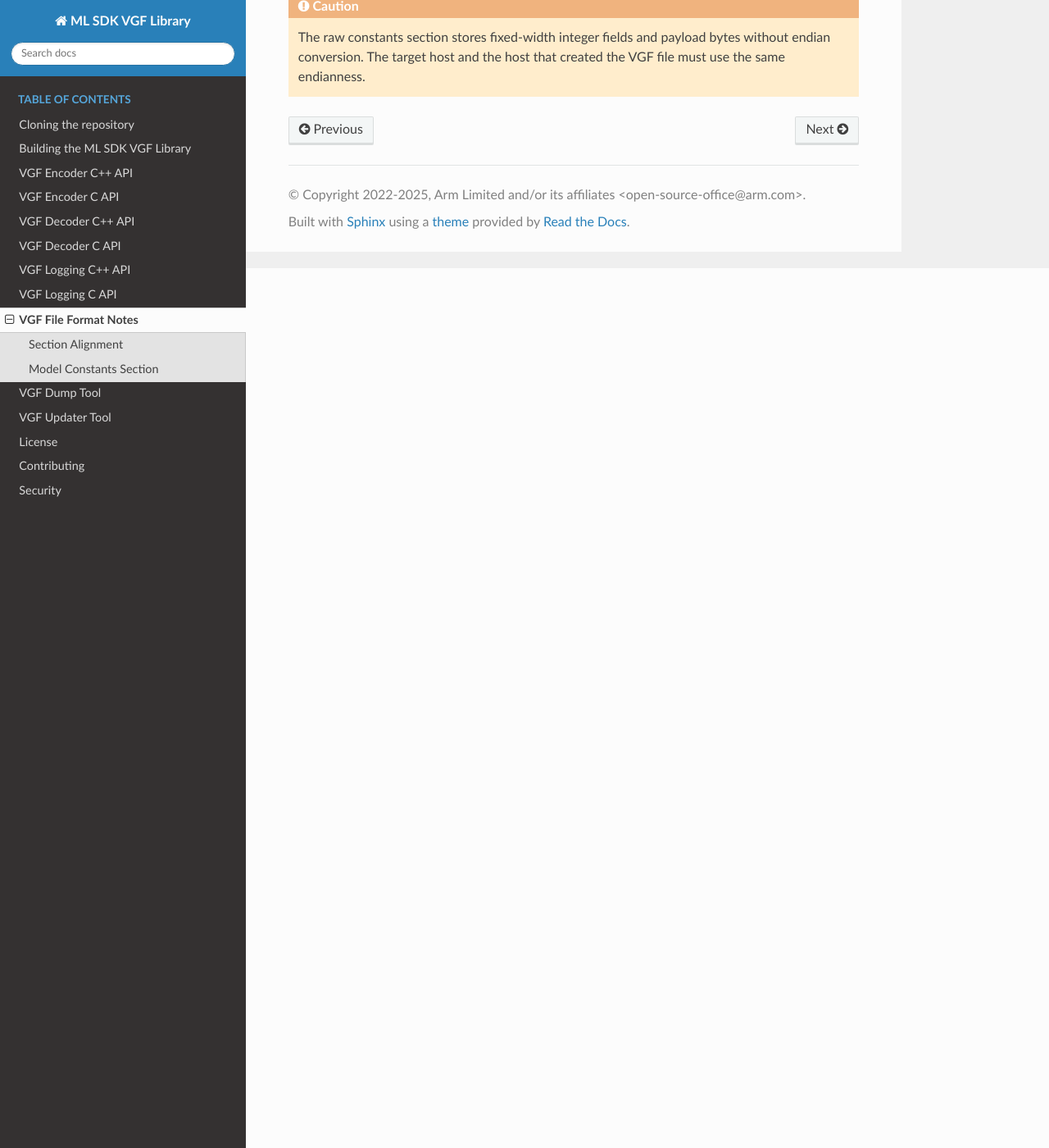
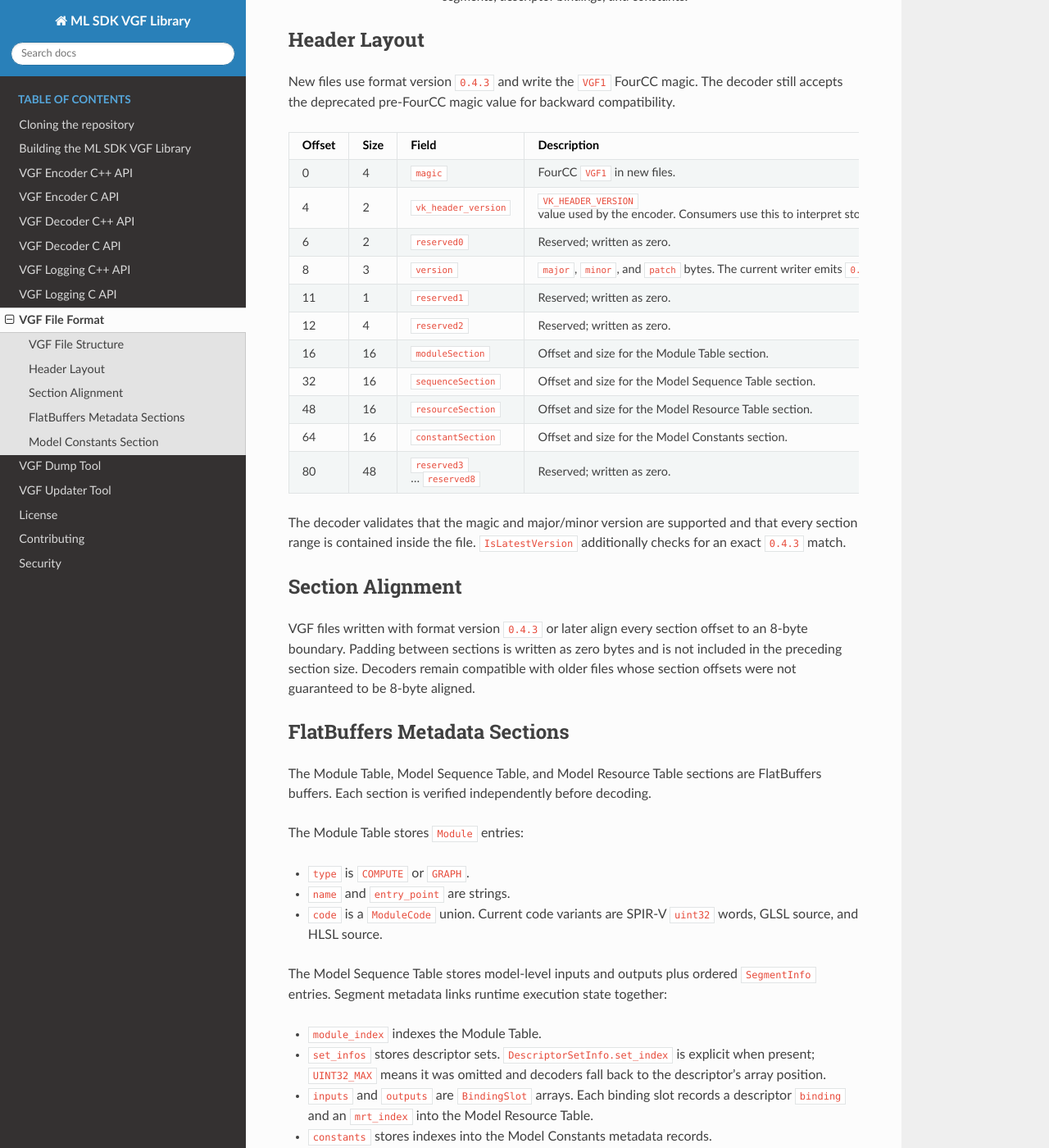
Before and after one commit to arm/ai-ml-sdk-vgf-library, a Sphinx documentation site: the page built from docs/source/file_format.rst, in a window 1280 px wide and 1400 px high, scrolled down 1073 px. Shown: the whole window at 82% size. Built offline with Sphinx 7.4.7 and the Read the Docs theme 3.1.0, drawn with Linux system fonts in a browser that asks for light colours; some of the changed text lies outside the part shown.

Commit message:
docs: document current VGF layout and file structure diagram (#176)
Change-Id: I9f138ec3982ad49af51131649ac8ac4937651c34

Signed-off-by: Mohammadreza Ameri Mahabadian <mohammadreza.amerimahabadian@arm.com>

```diff
--- a/docs/source/file_format.rst
+++ b/docs/source/file_format.rst
@@ -1,16 +1,138 @@
-VGF File Format Notes
-=====================
+VGF File Format
+===============
+
+This page describes the VGF on-disk layout written by the current encoder and accepted by the current decoder.
+The metadata tables are defined in ``schema/vgf.fbs``; the fixed header and raw constants section are defined by
+the C++ layout constants in ``src/header.hpp`` and ``src/constant.hpp``.
+
+VGF File Structure
+------------------
+
+The file starts with a fixed 128-byte header. The header records the file format version, the Vulkan header version
+used by the encoder, and four file-relative section entries. Each section entry contains a ``uint64`` offset and a
+``uint64`` size.
+
+The current section order is:
+
+1. Header
+2. Module Table section
+3. Model Sequence Table section
+4. Model Resource Table section
+5. Model Constants section
+
+.. figure:: assets/vgf_file_structure.svg
+   :alt: VGF file structure
+   :align: center
+
+   Current VGF file layout and cross-references between the header, FlatBuffers metadata tables, resources, segments,
+   descriptor bindings, and constants.
+
+Header Layout
+-------------
+
+New files use format version ``0.4.3`` and write the ``VGF1`` FourCC magic. The decoder still accepts the deprecated
+pre-FourCC magic value for backward compatibility.
+
+.. list-table::
+   :header-rows: 1
+
+   * - Offset
+     - Size
+     - Field
+     - Description
+   * - 0
+     - 4
+     - ``magic``
+     - FourCC ``VGF1`` in new files.
+   * - 4
+     - 2
+     - ``vk_header_version``
+     - ``VK_HEADER_VERSION`` value used by the encoder. Consumers use this to interpret stored Vulkan enum values.
+   * - 6
+     - 2
+     - ``reserved0``
+     - Reserved; written as zero.
+   * - 8
+     - 3
+     - ``version``
+     - ``major``, ``minor``, and ``patch`` bytes. The current writer emits ``0.4.3``.
+   * - 11
+     - 1
+     - ``reserved1``
+     - Reserved; written as zero.
+   * - 12
+     - 4
+     - ``reserved2``
+     - Reserved; written as zero.
+   * - 16
+     - 16
+     - ``moduleSection``
+     - Offset and size for the Module Table section.
+   * - 32
+     - 16
+     - ``sequenceSection``
+     - Offset and size for the Model Sequence Table section.
+   * - 48
+     - 16
+     - ``resourceSection``
+     - Offset and size for the Model Resource Table section.
+   * - 64
+     - 16
+     - ``constantSection``
+     - Offset and size for the Model Constants section.
+   * - 80
+     - 48
+     - ``reserved3`` ... ``reserved8``
+     - Reserved; written as zero.
+
+The decoder validates that the magic and major/minor version are supported and that every section range is contained
+inside the file. ``IsLatestVersion`` additionally checks for an exact ``0.4.3`` match.
 
 Section Alignment
 -----------------
 
-VGF files written with format version ``0.4.3`` or later align each section offset to an 8-byte boundary. Decoders
-remain compatible with older files whose section offsets were not guaranteed to be 8-byte aligned.
+VGF files written with format version ``0.4.3`` or later align every section offset to an 8-byte boundary. Padding
+between sections is written as zero bytes and is not included in the preceding section size. Decoders remain compatible
+with older files whose section offsets were not guaranteed to be 8-byte aligned.
+
+FlatBuffers Metadata Sections
+-----------------------------
+
+The Module Table, Model Sequence Table, and Model Resource Table sections are FlatBuffers buffers. Each section is
+verified independently before decoding.
+
+The Module Table stores ``Module`` entries:
+
+* ``type`` is ``COMPUTE`` or ``GRAPH``.
+* ``name`` and ``entry_point`` are strings.
+* ``code`` is a ``ModuleCode`` union. Current code variants are SPIR-V ``uint32`` words, GLSL source, and HLSL source.
+
+The Model Sequence Table stores model-level inputs and outputs plus ordered ``SegmentInfo`` entries. Segment metadata
+links runtime execution state together:
+
+* ``module_index`` indexes the Module Table.
+* ``set_infos`` stores descriptor sets. ``DescriptorSetInfo.set_index`` is explicit when present; ``UINT32_MAX`` means
+  it was omitted and decoders fall back to the descriptor's array position.
+* ``inputs`` and ``outputs`` are ``BindingSlot`` arrays. Each binding slot records a descriptor ``binding`` and an
+  ``mrt_index`` into the Model Resource Table.
+* ``constants`` stores indexes into the Model Constants metadata records.
+* ``dispatch_shape`` is expected to contain three elements when present.
+* ``push_constant_ranges`` stores Vulkan stage flags, byte offsets, and byte sizes.
+
+The Model Resource Table stores ``ModelResourceTableEntry`` records:
+
+* ``vk_descriptor_type`` and ``vk_format`` are stored as opaque Vulkan enum values. ``vk_descriptor_type`` uses
+  ``UINT32_MAX`` as the on-disk "not present" sentinel for resources such as constants.
+* ``category`` is ``INPUT``, ``OUTPUT``, ``INTERMEDIATE``, or ``CONSTANT``.
+* ``description`` stores tensor ``shape`` and ``strides`` arrays.
+* ``extra_config`` is an extension point. The current supported variant is ``SamplerConfig``.
+* ``alias_group_id`` uses ``UINT32_MAX`` as the "no alias group" sentinel. Non-constant resources may share a group id
+  to indicate shared storage.
 
 Model Constants Section
 -----------------------
 
-New VGF files store the Model Constants Section as a compact raw byte section. Older files can still contain the
+New VGF files store the Model Constants section as a compact raw byte section. Older files can still contain the
 legacy FlatBuffers ``ConstantSection`` layout; the decoder keeps support for that legacy representation.
 
 The current raw constants layout is version ``CONST00``:
@@ -69,5 +191,5 @@
 ``size`` always describes the unpadded constant data length returned by the decoder.
 
 .. caution::
-   The raw constants section stores fixed-width integer fields and payload bytes without endian conversion. The target
-   host and the host that created the VGF file must use the same endianness.
+   The fixed header and raw constants section store fixed-width integer fields without endian conversion. The target
+   host and the host that created the VGF file must use the same endianness for these raw portions.
```
Also changed, not shown: docs/source/assets/vgf_file_structure.svg (added).
